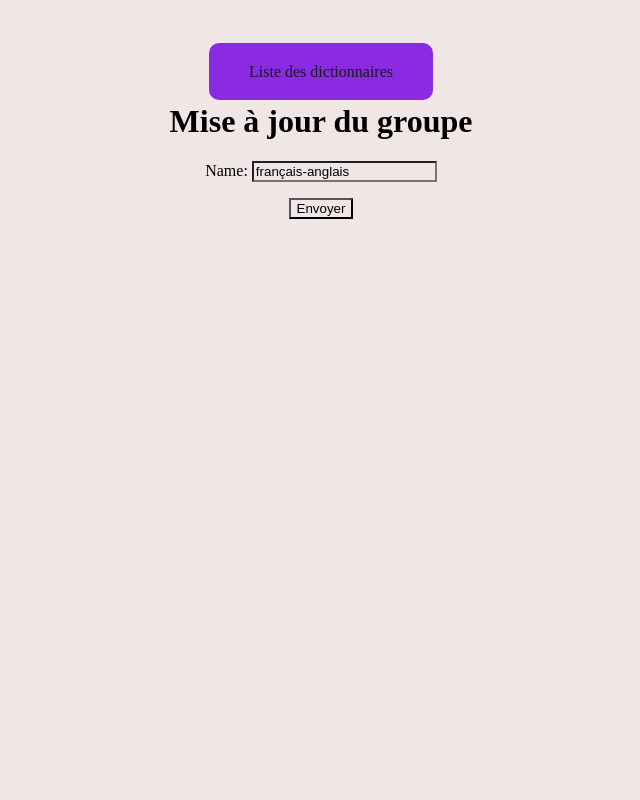
After one commit to FabienneLIS/PolyglotDico, a Django app: page /dictionary/1/update/ in a window 1280 px wide. The commit adds this page. Shown: the whole page, without its empty margins (319-959 px from the left). Run offline with Django 5.2, Linux system fonts and the light colour scheme; data comes from the database, SQL or seed files in the repository; both versions use the stored data as it was after the commit.

Commit message:
amélioration dictionnaire et création de mot dans la page du dictionnaire par id

```diff
--- a/dico/dico/urls.py
+++ b/dico/dico/urls.py
@@ -24,6 +24,8 @@ urlpatterns = [
     path("home_page/", views.home_page, name="home-page"),
     path("dictionary/list/", views.dictionary_list, name="dictionary-list"),
     path("dictionary/add/", views.dictionary_add, name="dictionary-add"),
+    path('dictionary/<int:id>/update/', views.dictionary_update, name='dictionary-update'),
+
     path(
         "dictionary/<int:id>/delete/",
         views.dictionary_list_delete,
@@ -34,9 +36,6 @@ urlpatterns = [
         views.dictionary_detail,
         name="dictionary-detail",
     ),
-    path(
-        "dictionary/new_word/",
-        views.new_word,
-        name="new-word",
-    ),
+      path("dictionary/<int:dictionary_id>/new_word/", views.new_word, name="new-word"),
+
 ]
--- a/dico/listings/forms.py
+++ b/dico/listings/forms.py
@@ -16,6 +16,9 @@ class NewWordForm(forms.ModelForm):
     class Meta:
         model = Word
         fields = ["source_word", "target_word", "category", "dictionary"]
+        widgets = {
+            'dictionary': forms.HiddenInput(),  # Masquer le champ dictionary
+        }
 
     def __init__(self, *args, **kwargs):
         super(NewWordForm, self).__init__(*args, **kwargs)
--- /dev/null
+++ b/dico/listings/static/listings/style.css
@@ -0,0 +1,31 @@
+* {
+    background-color: rgb(240, 230, 230);
+}
+
+
+body {
+  text-align: center;
+}
+
+nav {
+    text-align: center;
+    margin-top: 5%;
+}
+nav a {
+    color: rgb(27, 22, 27);
+    background-color: blueviolet;
+    text-decoration: none;
+    margin: 0 20px 0 20px;
+    padding: 20px 40px 20px 40px;
+    border-radius: 10px;
+}
+nav a:hover{
+    color: rgb(231, 177, 231);
+    background-color: rgb(61, 20, 99);
+}
+
+.dictionary--title{
+    text-decoration: none;
+    color: rgb(99, 33, 161);
+    font-size: 30px;
+}
--- a/dico/listings/templates/listings/base.html
+++ b/dico/listings/templates/listings/base.html
@@ -2,12 +2,11 @@
 <html>
     <head>
         <title>PolyglotDico</title>
-       <link rel="stylesheet" href="{% static 'listings/styles.css' %}">
+       <link rel="stylesheet" href="{% static 'listings/style.css' %}">
     </head>
     <body>
         <nav>
             <a href="{% url 'dictionary-list'%}">Liste des dictionnaires</a>
-            <a href="{% url  'new-word' %}">Ajouter un nouveau mot</a>
         </nav>
 
         {% block content %}
--- /dev/null
+++ b/dico/listings/templates/listings/dictionary_list_update.html
@@ -0,0 +1,13 @@
+ {% extends 'listings/base.html' %}
+
+{% block content %}
+
+<h1>Mise à jour du groupe</h1>
+
+  <form action="" method="post">
+    {% csrf_token %}
+    {{ form.as_p }}
+    <input type="submit" value="Envoyer">
+</form>
+
+{% endblock %}
--- a/dico/listings/templates/listings/words_list.html
+++ b/dico/listings/templates/listings/words_list.html
@@ -25,5 +25,7 @@
                     {% endfor %}
                 </tbody>
             </table>
+
+             <a href="{% url 'new-word' dictionary.id %}">ajouter un mot</a>
     </body>
     {% endblock %}
--- a/dico/listings/views.py
+++ b/dico/listings/views.py
@@ -27,6 +27,24 @@ def dictionary_add(request):
         form = DictionaryForm()
 
     return render(request, 'listings/dictionary_list_add.html', {'form': form})
+
+def dictionary_update(request, id):
+    dictionaries = Dictionary.objects.get(id=id)
+
+    if request.method == 'POST':
+        form = DictionaryForm(request.POST, instance=dictionaries)
+        if form.is_valid():
+            # mettre à jour le groupe existant dans la base de données
+            form.save()
+            # rediriger vers la page détaillée du groupe que nous venons de mettre à jour
+            return redirect('band-detail', dictionaries.id)
+    else:
+        form = DictionaryForm(instance=dictionaries)
+
+    return render(request,
+                'listings/dictionary_list_update.html',
+                {'form': form})
+
 def dictionary_list_delete(request, id):
     dictionary = Dictionary.objects.get(id=id)  # nécessaire pour GET et pour POST
 
@@ -53,13 +71,17 @@ def dictionary_detail(request, dictionary_id):
     return render(request, "listings/words_list.html", context)
 
 
-def new_word(request):
+def new_word(request, dictionary_id):
+    dictionary = get_object_or_404(Dictionary, id=dictionary_id)
+
     if request.method == "POST":
         form = NewWordForm(request.POST)
         if form.is_valid():
-            word = form.save()
-            return redirect("dictionary-detail", dictionary_id=word.dictionary.id)
+            word = form.save(commit=False)
+            word.dictionary = dictionary
+            word.save()
+            return redirect("dictionary-detail", dictionary_id=dictionary.id)
     else:
-        form = NewWordForm()
+        form = NewWordForm(initial={'dictionary': dictionary})
 
-    return render(request, "listings/new_word.html", {"form": form})
+    return render(request, "listings/new_word.html", {"form": form, "dictionary": dictionary})
```
Also changed, not shown: dico/listings/templates/listings/dictionary_list.html (+5 -2 lines), dico/listings/templates/listings/new_word.html (+5 -3 lines), dico/db.sqlite3.
